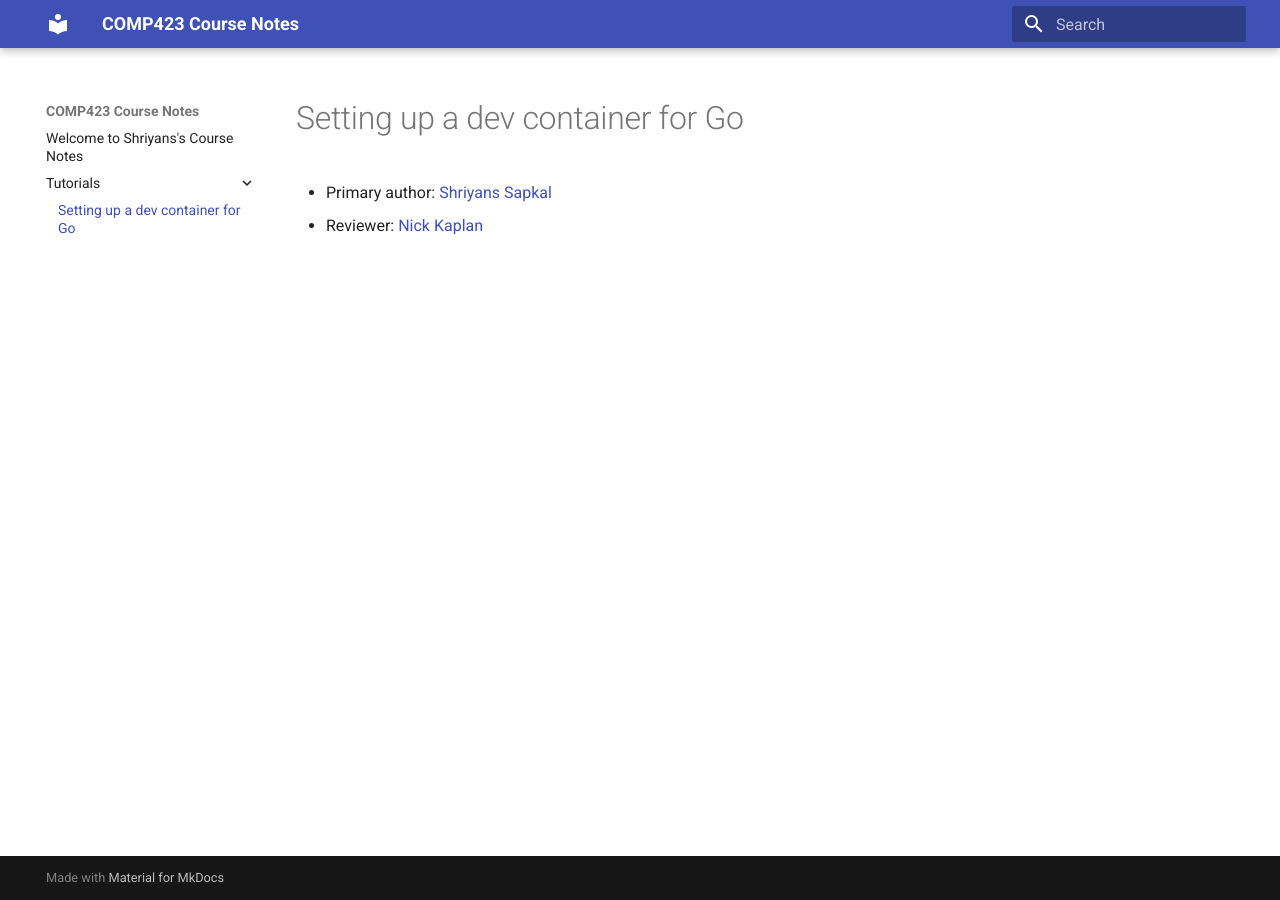
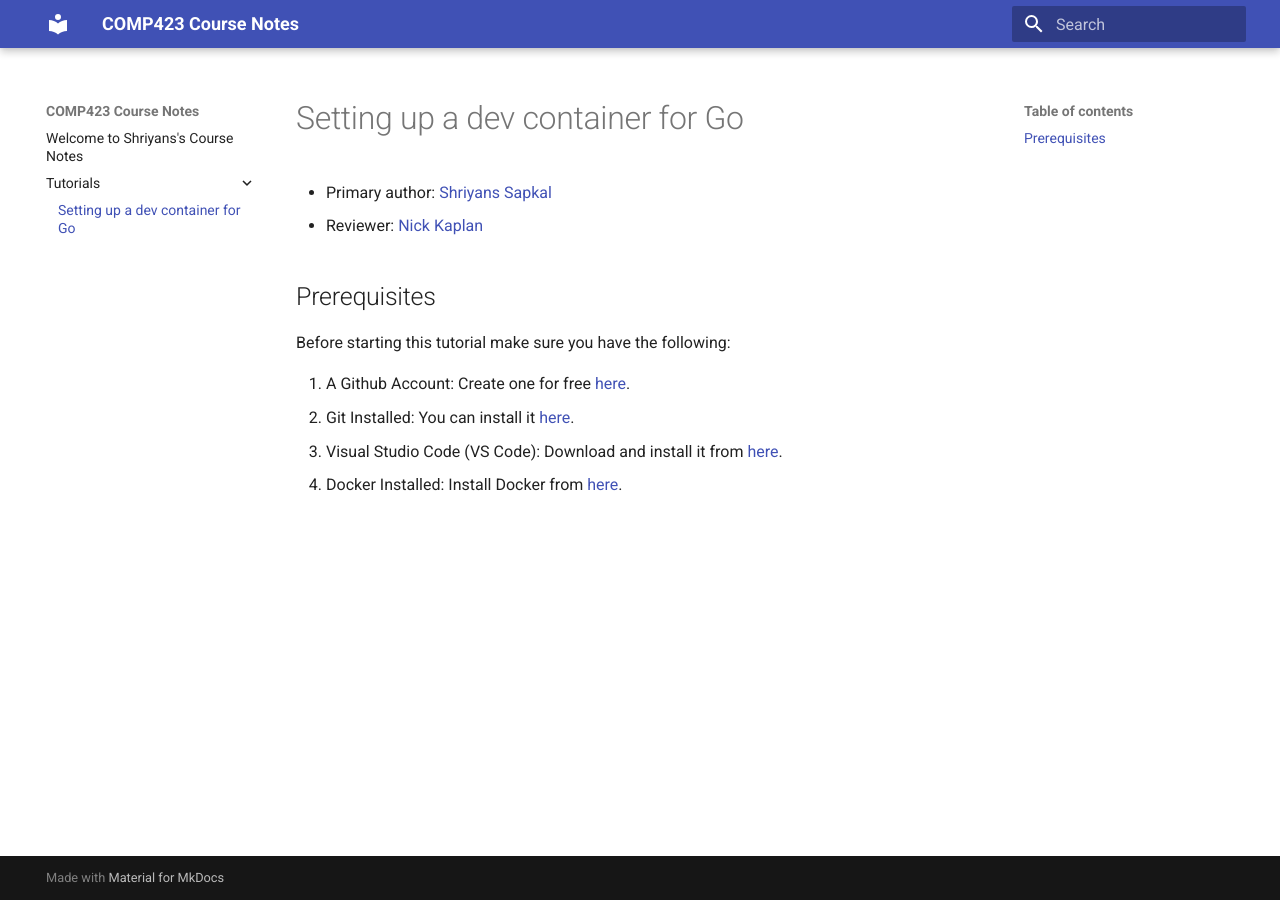
Before and after one commit to shrithebee1/comp423-course-notes, an MkDocs documentation site: the page built from docs/tutorials/go-setup.md, in a window 1280 px wide. Built offline with MkDocs 1.6.1 and Material for MkDocs 9.7.7, drawn with Linux system fonts in a browser that asks for light colours.

Commit message:
Added Prereq section

```diff
--- a/docs/tutorials/go-setup.md
+++ b/docs/tutorials/go-setup.md
@@ -2,3 +2,11 @@
 
 * Primary author: [Shriyans Sapkal](https://github.com/shrithebee1)
 * Reviewer: [Nick Kaplan](https://github.com/NickKaplan64)
+
+## Prerequisites
+Before starting this tutorial make sure you have the following:
+
+1. A Github Account: Create one for free [here](https://github.com/).
+2. Git Installed: You can install it [here](https://git-scm.com/book/en/v2/Getting-Started-Installing-Git).
+3. Visual Studio Code (VS Code): Download and install it from [here](https://code.visualstudio.com/).
+4. Docker Installed: Install Docker from [here](https://www.docker.com/products/docker-desktop).
```
